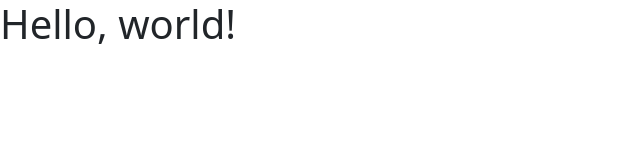
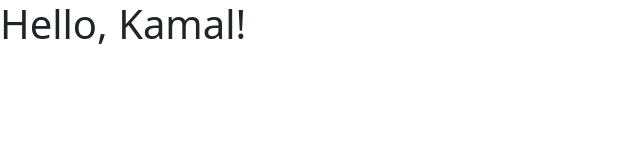
Before and after one commit to Kamal-21/website, a plain HTML site: page index.html in a window 1280 px wide. Shown: the full height of the page, 0-640 px from the left. Drawn offline with nearby package versions, Linux system fonts and the light colour scheme.

Commit message:
Hello kamal created

```diff
--- a/index.html
+++ b/index.html
@@ -11,7 +11,7 @@
     <title>Hello, world!</title>
   </head>
   <body>
-    <h1>Hello, world!</h1>
+    <h1>Hello, Kamal!</h1>
 
     <!-- Optional JavaScript; choose one of the two! -->
 
```
